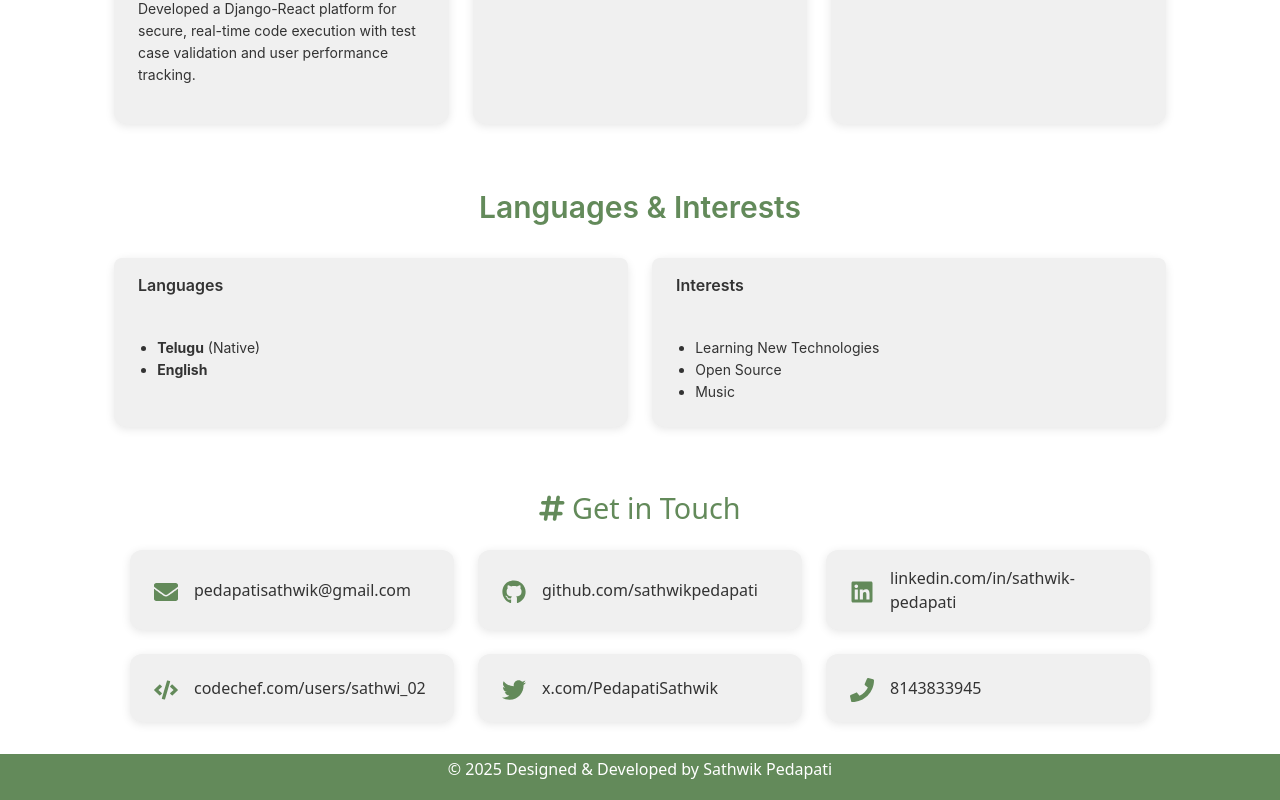
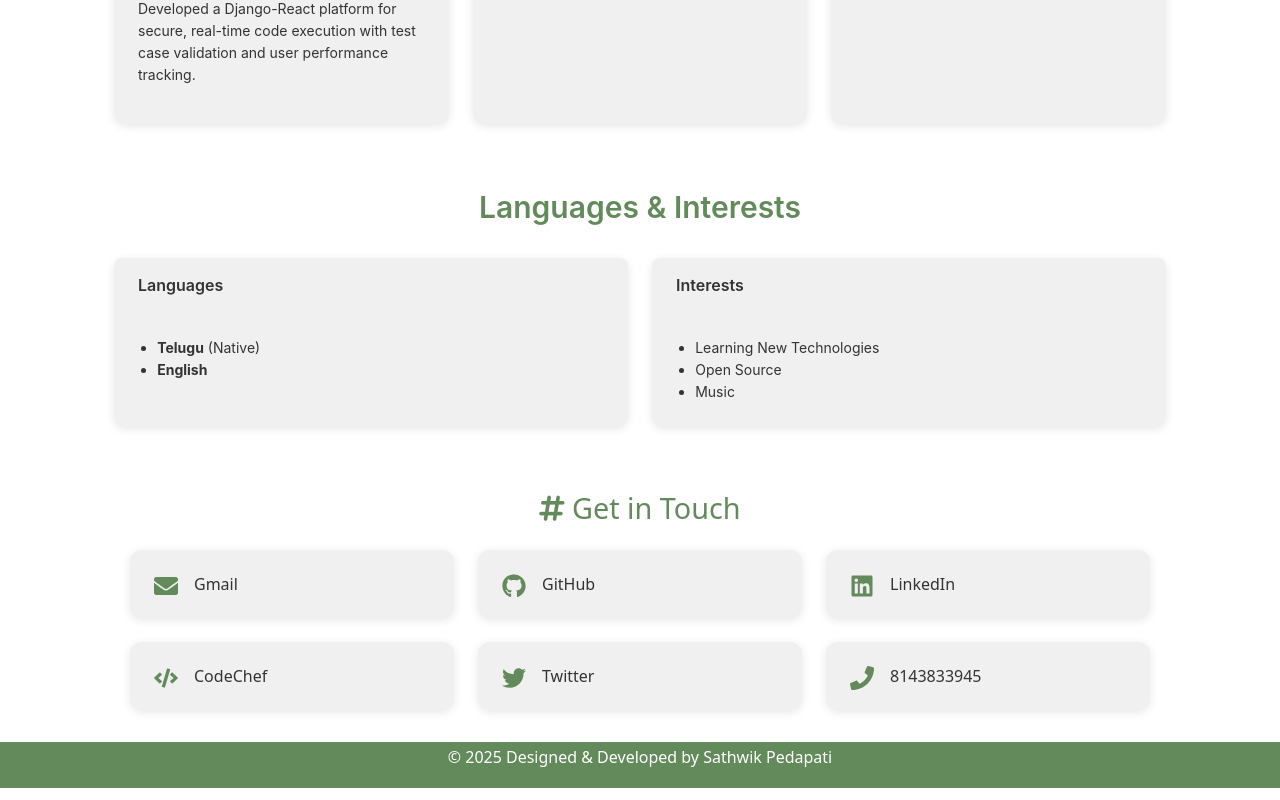
Before and after one commit to sathwikpedapati/portfolio, a React (Create React App) app: page / in a window 1280 px wide. Shown: the part 3269-4069 px from the top of the page. Built offline with nearby package versions, Linux system fonts and the light colour scheme.

Commit message:
Update Contact.js

```diff
--- a/src/components/Contact.js
+++ b/src/components/Contact.js
@@ -20,27 +20,27 @@ const Contact = ({ theme }) => {
   const contactInfo = [
     {
       icon: <FaEnvelope />,
-      text: 'pedapatisathwik@gmail.com',
+      text: 'Gmail',
       link: 'mailto:pedapatisathwik@gmail.com',
     },
     {
       icon: <FaGithub />,
-      text: 'github.com/sathwikpedapati',
+      text: 'GitHub',
       link: 'https://github.com/sathwikpedapati',
     },
     {
       icon: <FaLinkedin />,
-      text: 'linkedin.com/in/sathwik-pedapati',
+      text: 'LinkedIn',
       link: 'https://www.linkedin.com/in/sathwik-pedapati/',
     },
     {
       icon: <FaCode />,
-      text: 'codechef.com/users/sathwi_02',
+      text: 'CodeChef',
       link: 'https://www.codechef.com/users/sathwi_02',
     },
     {
       icon: <FaTwitter />,
-      text: 'x.com/PedapatiSathwik',
+      text: 'Twitter',
       link: 'https://x.com/PedapatiSathwik',
     },
     {
```
